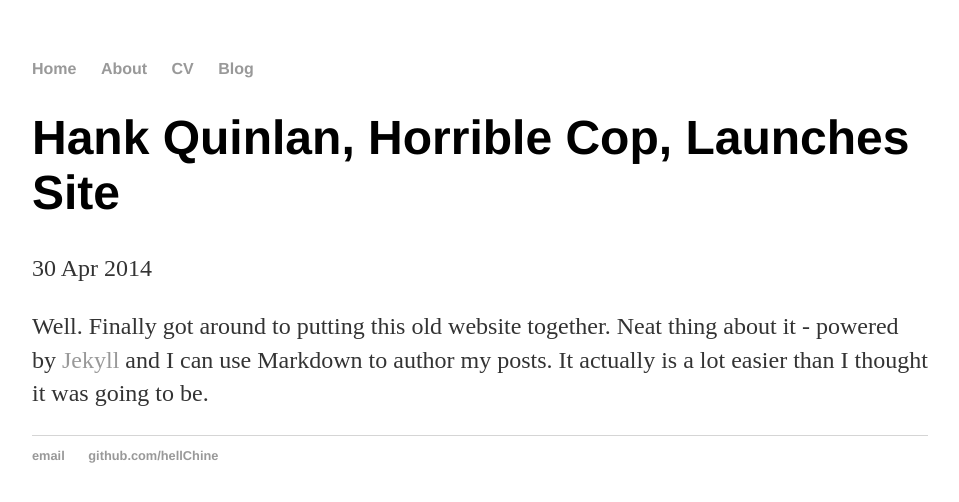
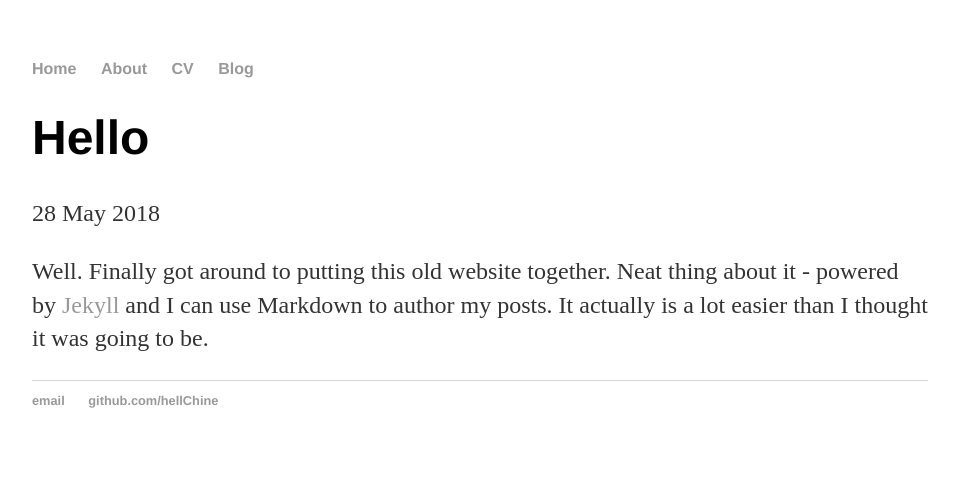
Before and after one commit to hellChine/hellChine.github.io, a Jekyll site: the page built from _posts/2018-05-28-hello.md, in a window 1280 px wide. Shown: the top 502 px of the page, without its empty margins (160-1119 px from the left). Built offline with Jekyll 4.4.1, drawn with Linux system fonts in a browser that asks for light colours.

Commit message:
Update 2018-05-28-hello.md
content

```diff
--- a/_posts/2018-05-28-hello.md
+++ b/_posts/2018-05-28-hello.md
@@ -1,7 +1,7 @@
 ---
 layout: post
-title: "Hank Quinlan, Horrible Cop, Launches Site"
-date: 2014-04-30
+title: "Hello"
+date: 2018-05-28
 ---
 
 Well. Finally got around to putting this old website together. Neat thing about it - powered by [Jekyll](http://jekyllrb.com) and I can use Markdown to author my posts. It actually is a lot easier than I thought it was going to be.
```
